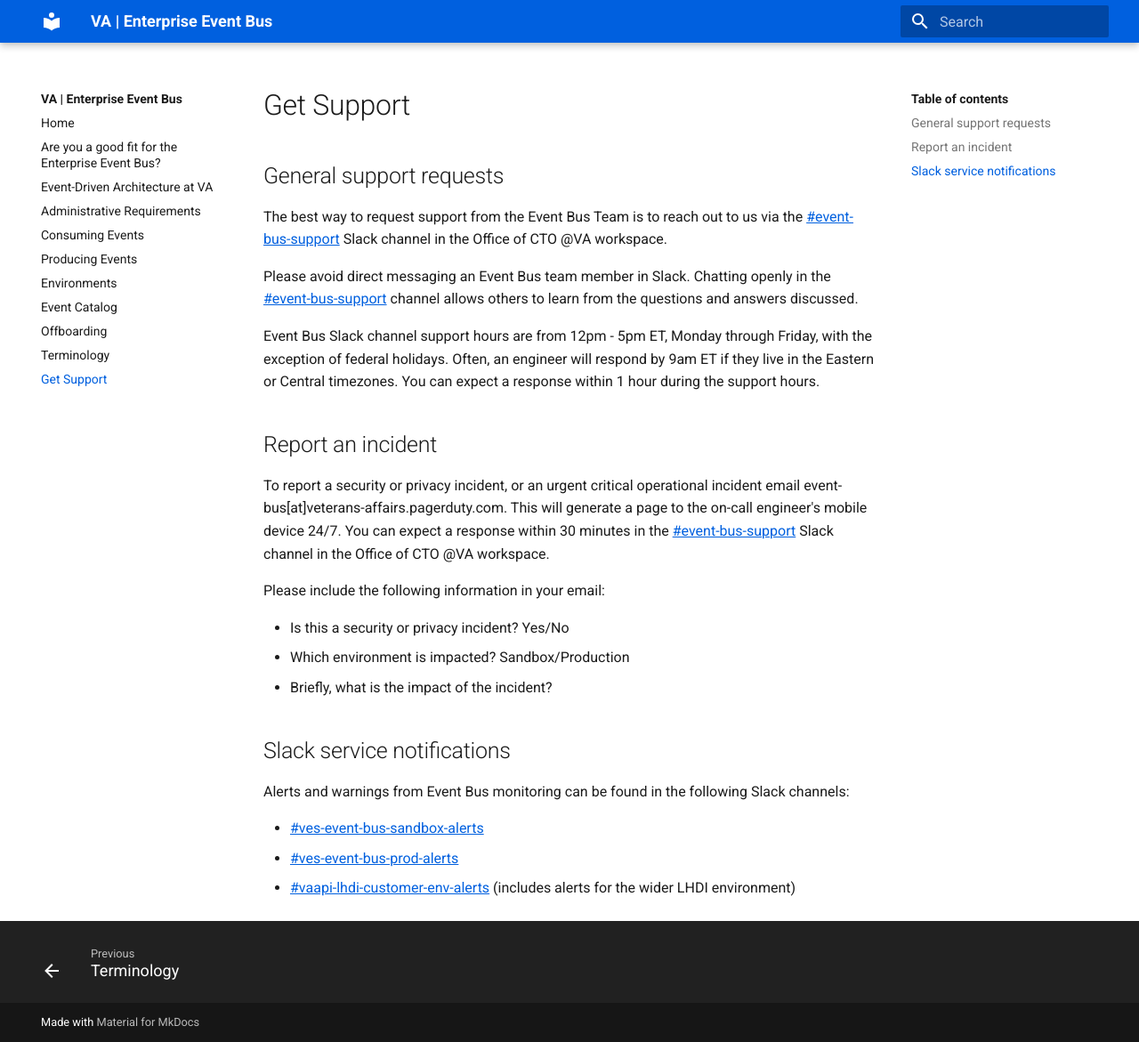
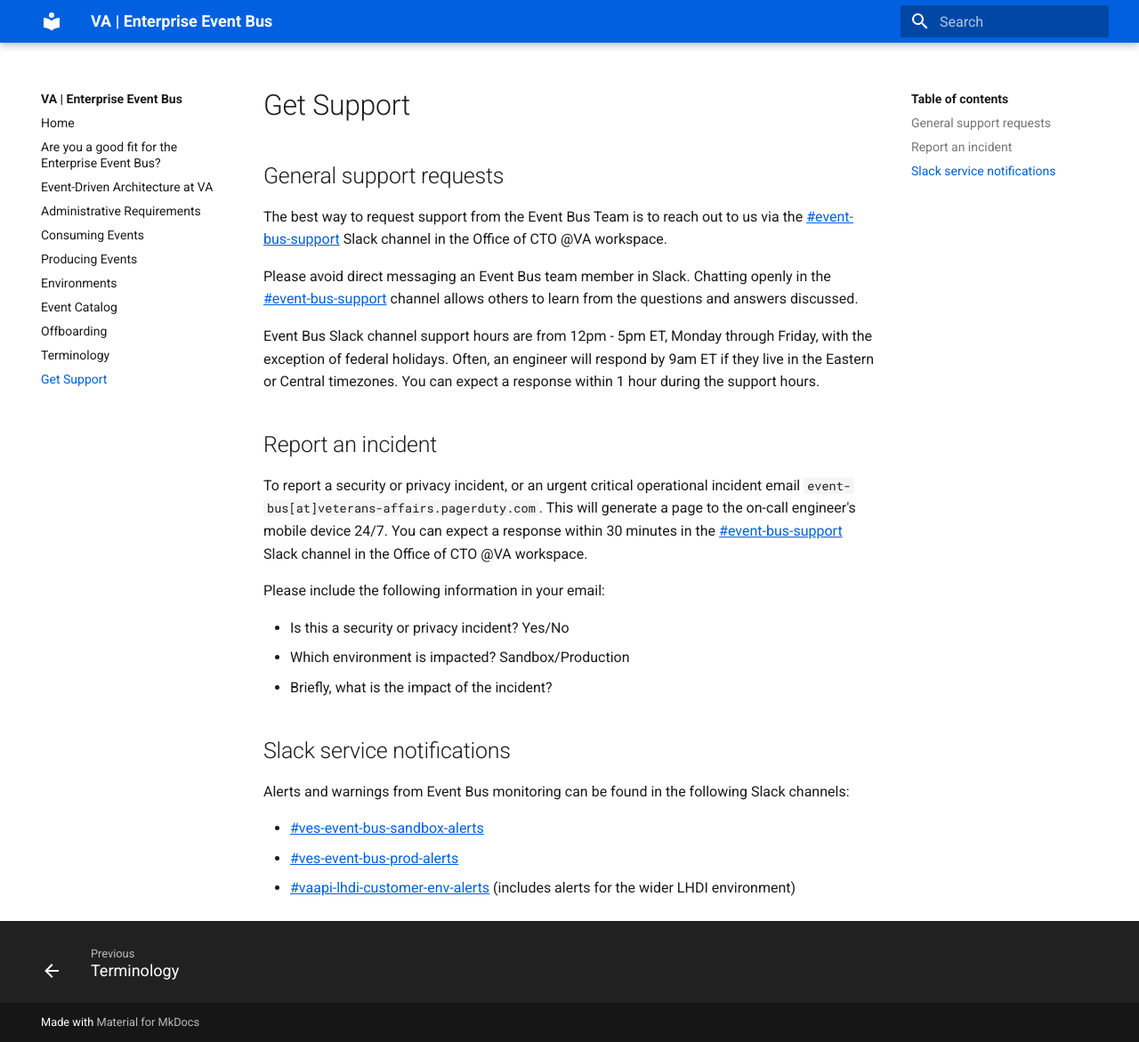
Before and after one commit to department-of-veterans-affairs/ves-event-bus-developer-portal, an MkDocs documentation site: the page built from docs/get-support.md, in a window 1280 px wide and 1171 px high. Shown: the whole window at 89% size. Built offline with MkDocs 1.6.1 and Material for MkDocs 9.7.7, drawn with Linux system fonts in a browser that asks for light colours.

```diff
--- a/docs/get-support.md
+++ b/docs/get-support.md
@@ -14,7 +14,7 @@ Event Bus Slack channel support hours are from 12pm - 5pm ET, Monday through Fri
 
 ## Report an incident
 
-To report a security or privacy incident, or an urgent critical operational incident email event-bus[at]veterans-affairs.pagerduty.com. This will generate a page to the on-call engineer's mobile device 24/7. You can expect a response within 30 minutes in the [#event-bus-support][slack-#event-bus-support] Slack channel in the Office of CTO @VA workspace.
+To report a security or privacy incident, or an urgent critical operational incident email `event-bus[at]veterans-affairs.pagerduty.com`. This will generate a page to the on-call engineer's mobile device 24/7. You can expect a response within 30 minutes in the [#event-bus-support][slack-#event-bus-support] Slack channel in the Office of CTO @VA workspace.
 
 Please include the following information in your email:
 
```
